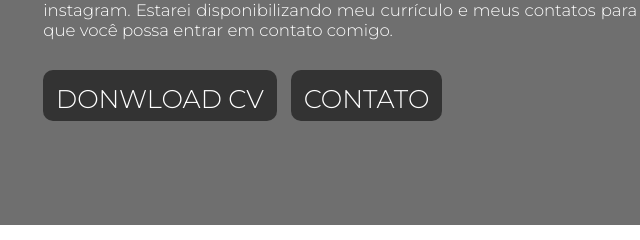
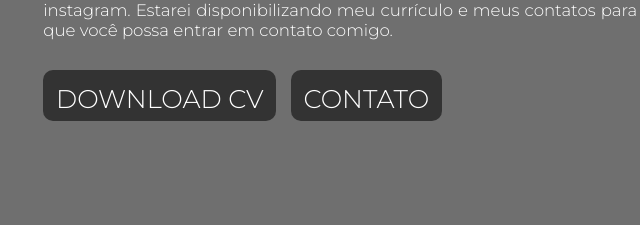
Before and after one commit to nathaliaguimaraesdev/guimaraesdesign, a plain HTML site: page index.html in a window 1280 px wide. Shown: the part 406-646 px from the top of the page, 31-671 px from the left. Drawn offline with Linux system fonts and the light colour scheme.

Commit message:
correçao

```diff
--- a/index.html
+++ b/index.html
@@ -45,7 +45,7 @@
                     Estarei disponibilizando meu currículo e meus contatos para que você possa entrar em contato comigo.
                     <br>
 
-                        <a href="assets/Currículo - Nathália da Silva Guimarães.pdf"><button class="button">DONWLOAD CV</button></a>
+                        <a href="assets/Currículo - Nathália da Silva Guimarães.pdf"><button class="button">DOWNLOAD CV</button></a>
                         <a href="http://api.whatsapp.com/send?phone=5551992591411"><button class="button">CONTATO</button></a>
 
                 </p>
```
